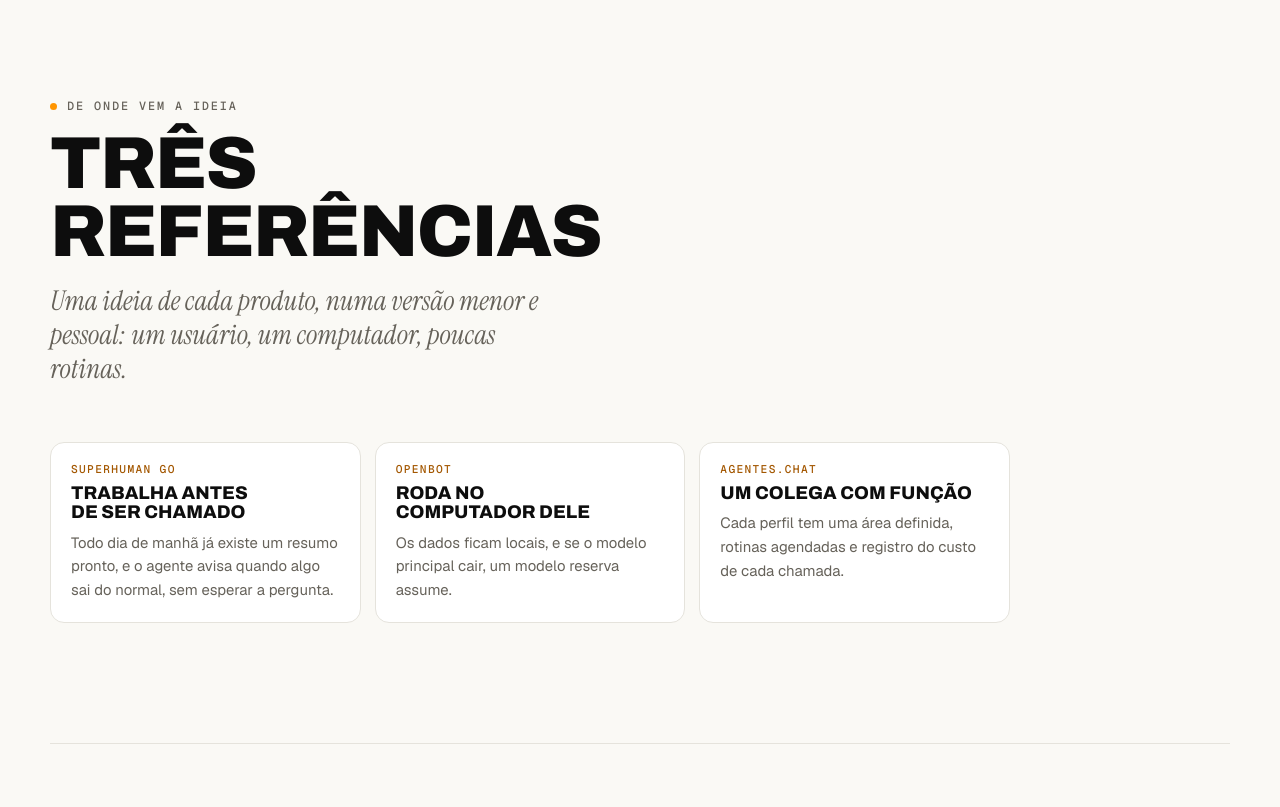
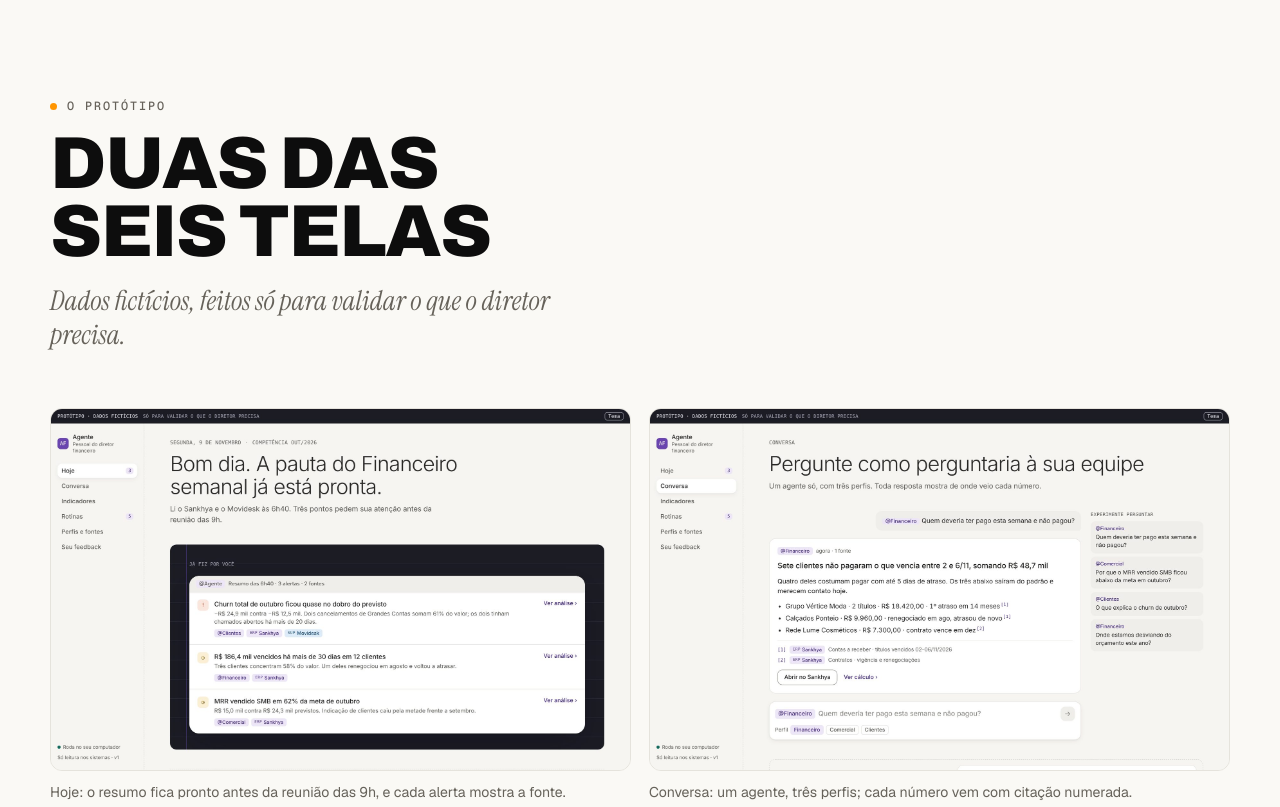
Before and after one commit to michelxxx2323/portfolio, a plain HTML site: page agente-financeiro.html in a window 1280 px wide. Shown: the part 1240-2047 px from the top of the page. Drawn offline with nearby package versions, Linux system fonts and the light colour scheme.

Commit message:
Add prototype screenshots to agente financeiro case
Co-Authored-By: Claude Opus 5.5 <noreply@anthropic.com>
Claude-Session: https://claude.ai/code/session_01WCT84RSiRZHVzYY3GMy96W

```diff
--- a/agente-financeiro.html
+++ b/agente-financeiro.html
@@ -466,6 +466,13 @@ footer{border-top:1px solid var(--line);padding-block:26px;display:flex;justify-
 @media (max-width:760px){.cards.c2,.cards.c4{grid-template-columns:1fr}}
 .card h3{font-family:var(--f-display);font-weight:800;font-stretch:106%;text-transform:uppercase;font-size:1.15rem;line-height:1.05}
 .sub{font:500 .74rem/1 var(--f-mono);letter-spacing:.16em;text-transform:uppercase;color:var(--muted);margin:44px 0 16px}
+.screens{display:grid;grid-template-columns:repeat(2,minmax(0,1fr));gap:18px}
+.screens figure{margin:0;display:grid;gap:10px}
+.screens a{display:block;border:1px solid var(--line);border-radius:12px;overflow:hidden;cursor:zoom-in}
+.screens img{display:block;width:100%;height:auto;transition:transform .4s}
+.screens a:hover img{transform:scale(1.02)}
+.screens figcaption{font-size:.88rem;color:var(--muted)}
+@media (max-width:760px){.screens{grid-template-columns:1fr}}
 .anon{font-size:.85rem;color:var(--muted);max-width:64ch;margin-top:18px}
 
 </style>
@@ -513,6 +520,19 @@ footer{border-top:1px solid var(--line);padding-block:26px;display:flex;justify-
       </aside>
     </div>
   </header>
+
+  <!-- TELAS -->
+  <section id="telas">
+    <div class="sec-head">
+      <span class="eyebrow" data-en="The prototype">O protótipo</span>
+      <h2 class="display" data-en="Two of the<br>six screens">Duas das<br>seis telas</h2>
+      <p class="serif" data-en="Fictional data, built only to validate what the director needs.">Dados fictícios, feitos só para validar o que o diretor precisa.</p>
+    </div>
+    <div class="screens">
+      <figure><a href="img/agente-hoje.jpg" target="_blank" rel="noopener"><img src="img/agente-hoje.jpg" alt="Tela Hoje: resumo das 6h40 com três alertas, cada um com o perfil e a fonte" data-en-alt="Today screen: the 6:40 a.m. summary with three alerts, each with its profile and source" loading="lazy"></a><figcaption data-en="Today: the summary is ready before the 9 a.m. meeting, and every alert shows its source.">Hoje: o resumo fica pronto antes da reunião das 9h, e cada alerta mostra a fonte.</figcaption></figure>
+      <figure><a href="img/agente-conversa.jpg" target="_blank" rel="noopener"><img src="img/agente-conversa.jpg" alt="Tela Conversa: o perfil Financeiro responde quem não pagou na semana, com citações numeradas das fontes" data-en-alt="Chat screen: the Finance profile answers who did not pay this week, with numbered source citations" loading="lazy"></a><figcaption data-en="Chat: one agent, three profiles; every number comes with a numbered citation.">Conversa: um agente, três perfis; cada número vem com citação numerada.</figcaption></figure>
+    </div>
+  </section>
 
   <!-- REFERÊNCIAS -->
   <section id="referencias">
```
Also changed, not shown: img/agente-conversa.jpg (added), img/agente-hoje.jpg (added).
